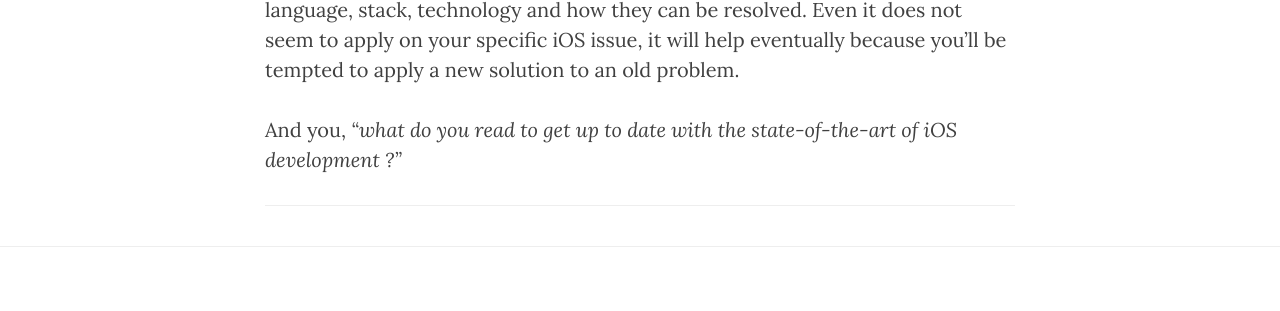
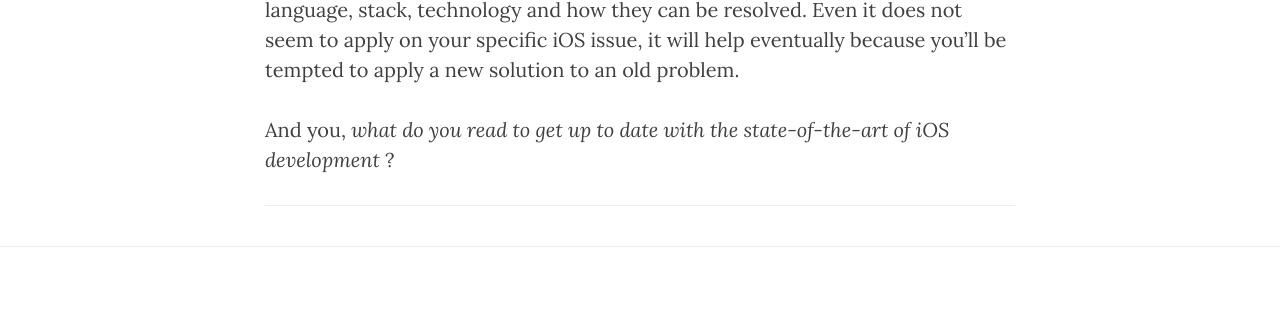
Before and after one commit to aimak/aimak.github.io, a Jekyll site: the page built from _posts/2017-01-15-iOS-reading-list.markdown, in a window 1280 px wide and 900 px high, scrolled down 2052 px. Shown: the part 414-725 px from the top of the window. Built offline with Jekyll 4.4.1, drawn with Linux system fonts in a browser that asks for light colours; nearby versions of some CDN libraries.

Commit message:
change last line

```diff
--- a/_posts/2017-01-15-iOS-reading-list.markdown
+++ b/_posts/2017-01-15-iOS-reading-list.markdown
@@ -41,4 +41,4 @@ Okay, so now you have everything set up to follow _discussions_ but programming
 
 I strongly believe that one way to be better at one technology is … to be interested in other technologies. When you only read about the same topic over and over you'll probably end up reading the same kind of patterns, the same solutions to the same problems. When a developer has the curiosity to get out of his/her comfort zone and learn something totally different, this is when things get really interesting. You'll learn what kind of problems apply to which language, stack, technology and how they can be resolved. Even it does not seem to apply on your specific iOS issue, it will help eventually because you'll be tempted to apply a new solution to an old problem.
 
-And you, _"what do you read to get up to date with the state-of-the-art of iOS development ?"_
+And you, _what do you read to get up to date with the state-of-the-art of iOS development_ ?
```
Also changed, not shown: 2 other files.
